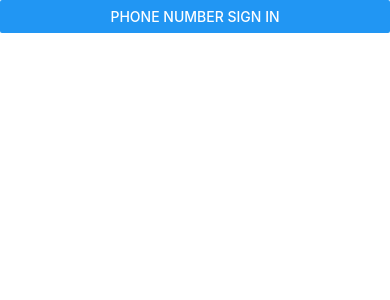
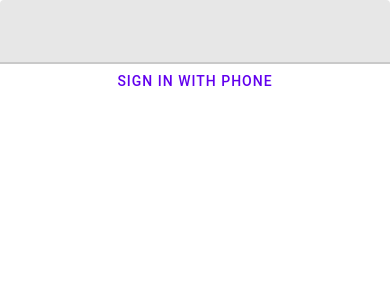
Before and after one commit to TusharYaar/photosync, a React Native app: screen /ViewImage in a window 390 px wide. Shown: the top 300 px of the page. Built offline with nearby package versions, Linux system fonts and the light colour scheme.

Commit message:
snapshot workinh

```diff
--- a/context/FirestoreContext.tsx
+++ b/context/FirestoreContext.tsx
@@ -31,16 +31,19 @@ const FirestoreProvider = ({children}: {children: React.ReactNode}) => {
   const [sharedByUser, setSharedByUser] = useState<any[]>([]);
   const [sharedWithUser, setSharedWithUser] = useState([]);
 
-  // useEffect(() => {
-  //   if (user) {
-  //     const shared = firestore()
-  //       .collection('Photos')
-  //       .where('sharedWith', 'array-contains', user.phoneNumber)
-  //       .onSnapshot(() => {});
-  //     // Stop listening for updates when no longer required
-  //     return () => shared();
-  //   }
-  // }, [user]);
+  useEffect(() => {
+    if (user) {
+      const shared = firestore()
+        .collection('Photos')
+        .where('sharedWith', 'array-contains', user.phoneNumber)
+        .onSnapshot(documentSnapshot => {
+          if (documentSnapshot)
+            documentSnapshot.forEach(d => console.log(d.data()));
+        });
+      // Stop listening for updates when no longer required
+      return () => shared();
+    }
+  }, [user]);
   useEffect(() => {
     if (user) {
       firestore()
--- a/screens/LoginScreen.tsx
+++ b/screens/LoginScreen.tsx
@@ -1,19 +1,23 @@
 import React, {useState} from 'react';
-import {Button, TextInput, StyleSheet} from 'react-native';
+import {View, StyleSheet} from 'react-native';
 import auth, {FirebaseAuthTypes} from '@react-native-firebase/auth';
+
+import {Button, Text, TextInput} from 'react-native-paper';
 
 function LoginScreen() {
   // If null, no SMS has been sent
   const [confirm, setConfirm] =
     useState<FirebaseAuthTypes.ConfirmationResult | null>(null);
 
+  const [number, setNumber] = useState('');
   const [code, setCode] = useState('');
 
-  // Handle the button press
-  async function signInWithPhoneNumber(phoneNumber: string) {
-    const confirmation = await auth().signInWithPhoneNumber(phoneNumber);
-    setConfirm(confirmation);
-  }
+  const handlePressSignIn = async () => {
+    if (number.length > 5) {
+      const confirmation = await auth().signInWithPhoneNumber(number);
+      setConfirm(confirmation);
+    }
+  };
 
   async function confirmCode() {
     if (confirm === null) return;
@@ -26,17 +30,21 @@ function LoginScreen() {
 
   if (!confirm) {
     return (
-      <Button
-        title="Phone Number Sign In"
-        onPress={() => signInWithPhoneNumber('+918989614001')}
-      />
+      <View>
+        <TextInput
+          value={number}
+          onChangeText={text => setNumber(text)}
+          keyboardType="phone-pad"
+        />
+        <Button onPress={handlePressSignIn}>Sign In With Phone</Button>
+      </View>
     );
   }
 
   return (
     <>
       <TextInput value={code} onChangeText={text => setCode(text)} />
-      <Button title="Confirm Code" onPress={() => confirmCode()} />
+      <Button onPress={() => confirmCode()}>Confirm</Button>
     </>
   );
 }
```
